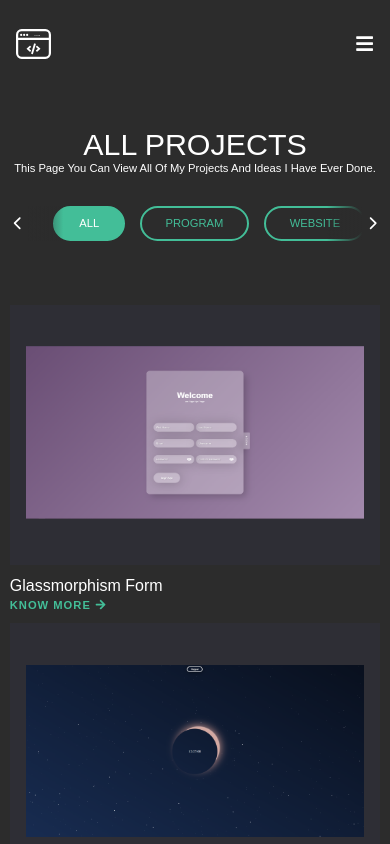
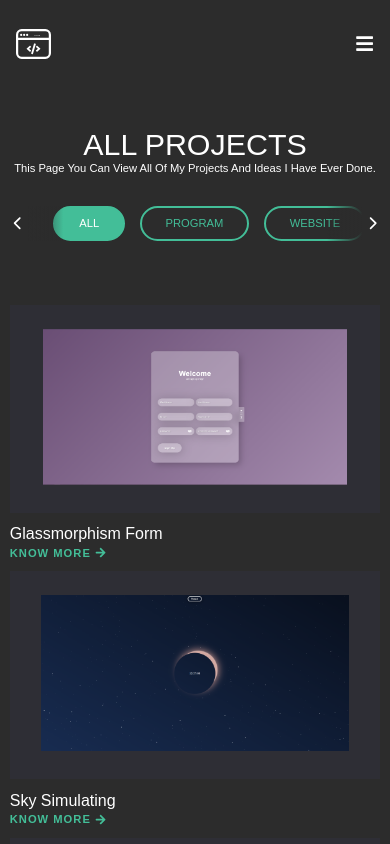
Before and after one commit to Polcsi/my-portfolio-with-react, a React (Create React App) app: page /projects in a window 390 px wide. Shown: the top 844 px of the page. Built offline with nearby package versions, Linux system fonts and the light colour scheme.

Commit message:
lazy loading project images mobile v1.1

```diff
--- a/src/css/mobile.css
+++ b/src/css/mobile.css
@@ -501,6 +501,9 @@
   .project-body a svg {
     font-size: clamp(0.7rem, 1vw, 1.1em);
   }
+  .lazy {
+    height: clamp(120px, 40vw, 205px) !important;
+  }
   /* Project Page */
   .grid-info {
     display: grid;
```
